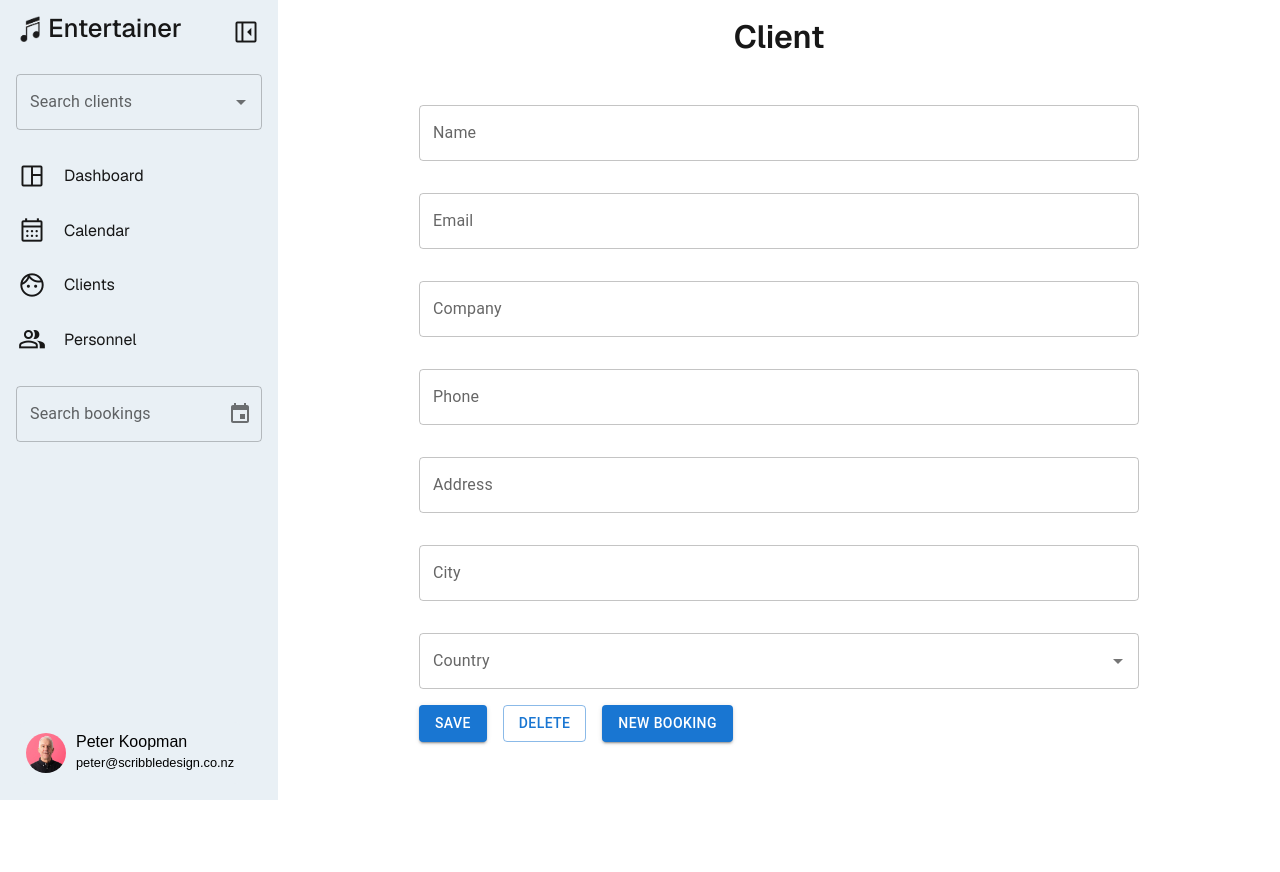
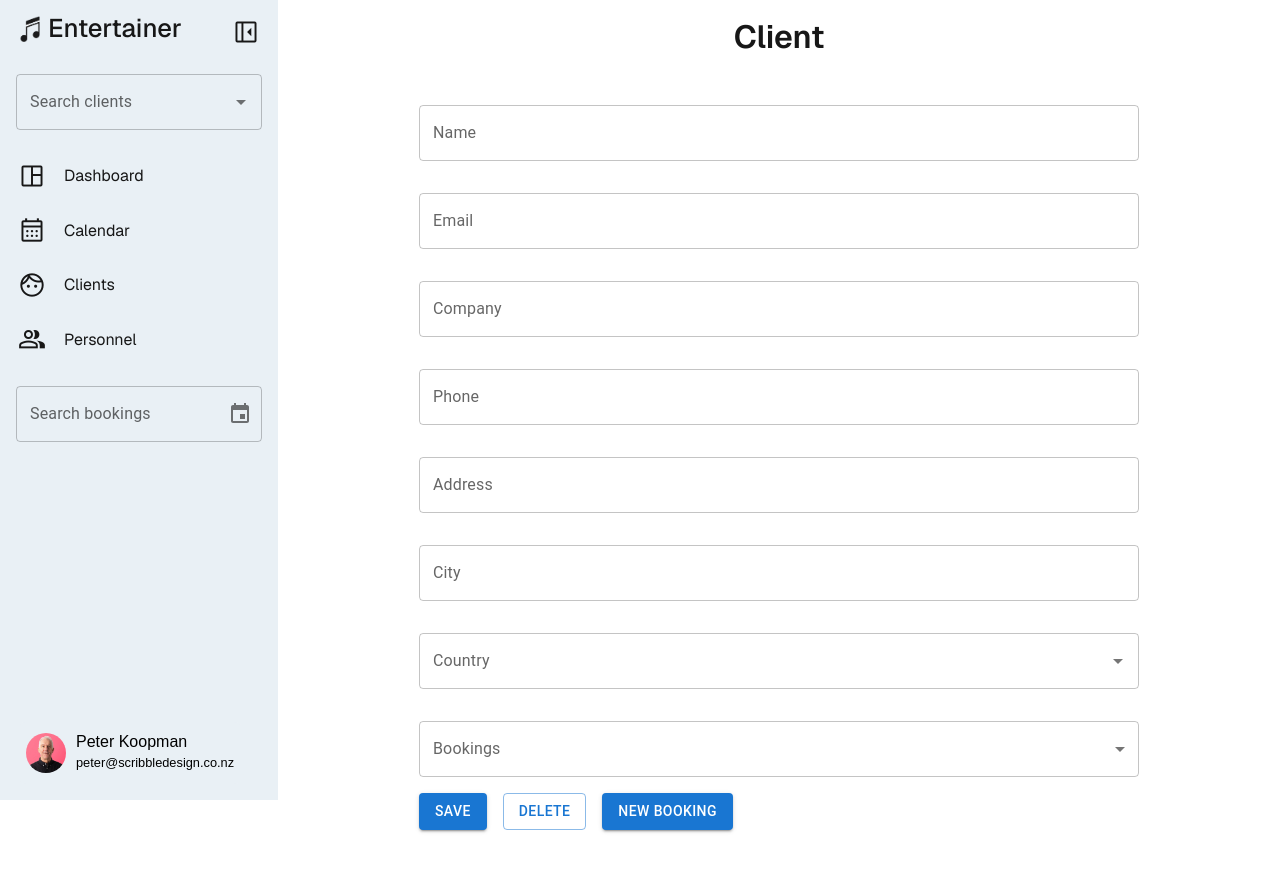
Before and after one commit to peterkoopman/entertainer, a Next.js app: page /clients in a window 1280 px wide. Built offline with nearby package versions, Linux system fonts and the light colour scheme; no server answers.

Commit message:
Add bookings dropdown to client page

```diff
--- a/src/app/(appPages)/clients/[[...id]]/page.tsx
+++ b/src/app/(appPages)/clients/[[...id]]/page.tsx
@@ -1,19 +1,30 @@
 'use client';
 
+import { useEffect, useState } from 'react';
 import useCountries from '@/hooks/useCountries';
 import { theme } from '@/utils/muiThemes';
 import {
   Autocomplete,
   Box,
   Button,
+  FormControl,
+  InputLabel,
+  MenuItem,
+  Select,
   TextField,
   ThemeProvider,
 } from '@mui/material';
 import { useParams } from 'next/navigation';
 
 export default function ClientPage() {
+  // TODO: set this on fetch
+  const [hasBookings, setHasBookings] = useState(false);
   const params = useParams<{ id: string[] }>();
   const { countries } = useCountries();
+
+  useEffect(() => {
+    setHasBookings(true);
+  }, []);
 
   return (
     <ThemeProvider theme={theme}>
@@ -36,6 +47,15 @@ export default function ClientPage() {
           options={countries}
           renderInput={(params) => <TextField {...params} label="Country" />}
         />
+        {hasBookings && (
+          <FormControl fullWidth sx={{ mt: 2, mb: 2 }}>
+            <InputLabel id="bookings-dropdown">Bookings</InputLabel>
+            <Select name="bookings" label="Bookings">
+              <MenuItem value="1">Booking 1</MenuItem>
+              <MenuItem value="2">Booking 2</MenuItem>
+            </Select>
+          </FormControl>
+        )}
         <Button type="submit" variant="contained">
           Save
         </Button>
```
